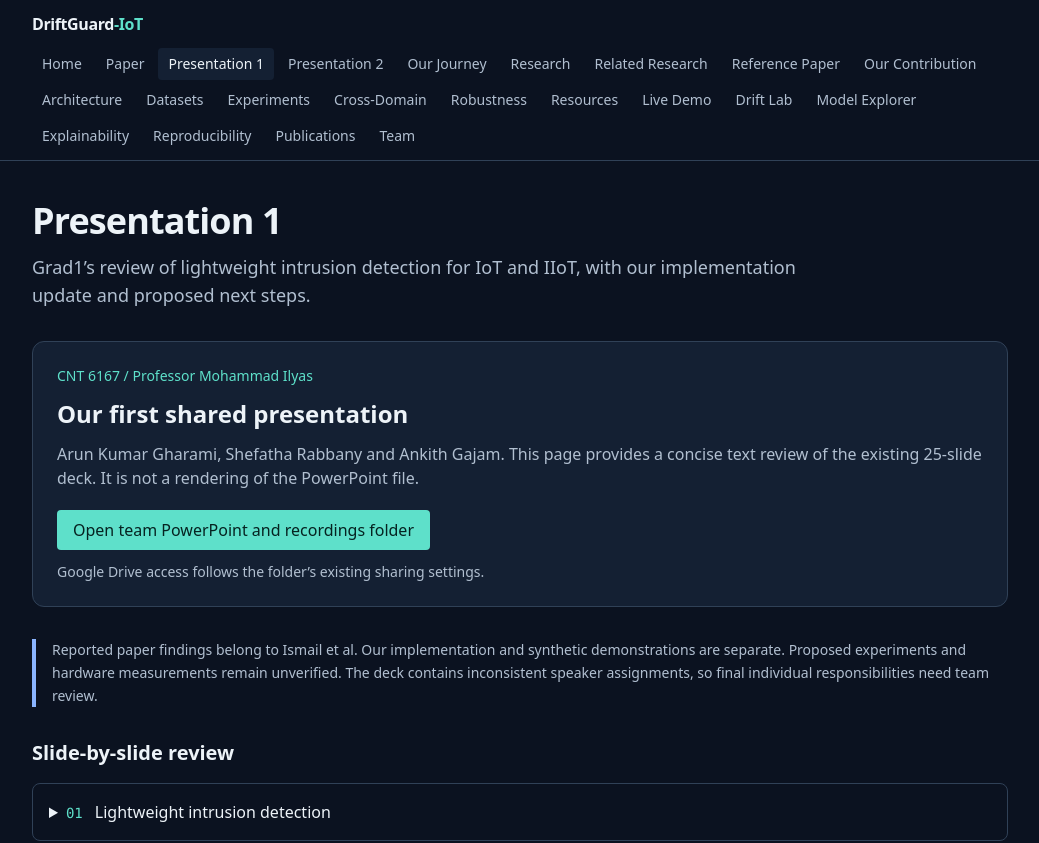
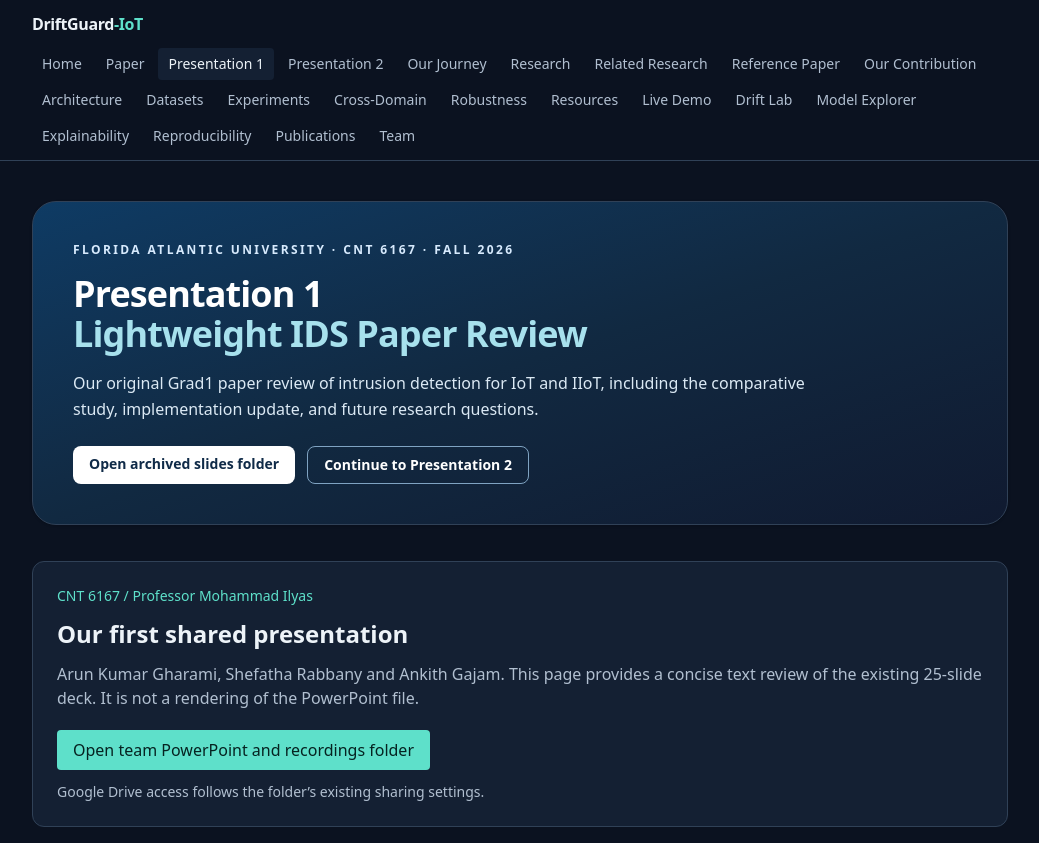
Before and after one commit to Arungharami/DriftGuard-IoT, a Next.js app in the folder apps/research-portal/: page /presentation-1 in a window 1280 px wide. Shown: the top 843 px of the page, without its empty margins (120-1159 px from the left). Built offline with nearby package versions, Linux system fonts and the light colour scheme.

Commit message:
style(presentation-1): polished academic hero and clear presentation sequence

```diff
--- a/apps/research-portal/src/app/presentation-1/page.tsx
+++ b/apps/research-portal/src/app/presentation-1/page.tsx
@@ -1,12 +1,21 @@
 import type { Metadata } from "next";
-import { PageHeader } from "@/components/ui";
+import Link from "next/link";
+
 import { PRESENTATION_FOLDER, SLIDE_REVIEW } from "@/content/group";
 
 export const metadata: Metadata = { title: "Presentation 1 review" };
 
 export default function PresentationOnePage() {
   return <>
-    <PageHeader title="Presentation 1" lede="Grad1’s review of lightweight intrusion detection for IoT and IIoT, with our implementation update and proposed next steps." />
+    <div className="mb-9 rounded-3xl border border-line bg-gradient-to-br from-[#0e3b64] via-[#112941] to-[#101a30] p-7 shadow-sm sm:p-10">
+      <p className="text-xs font-bold uppercase tracking-[.2em] text-[#d7eafd]">Florida Atlantic University · CNT 6167 · Fall 2026</p>
+      <h1 className="mt-4 text-3xl font-bold tracking-tight text-white sm:text-4xl">Presentation 1 <span className="block text-[#a7e1ed]">Lightweight IDS Paper Review</span></h1>
+      <p className="mt-4 max-w-3xl leading-relaxed text-[#dbe9f4]">Our original Grad1 paper review of intrusion detection for IoT and IIoT, including the comparative study, implementation update, and future research questions.</p>
+      <div className="mt-6 flex flex-wrap gap-3">
+        <a className="rounded-lg bg-white px-4 py-2 text-sm font-semibold text-[#102b48]" href={PRESENTATION_FOLDER}>Open archived slides folder</a>
+        <Link className="rounded-lg border border-[#7fa3c2] px-4 py-2 text-sm font-semibold text-white" href="/presentation-2">Continue to Presentation 2</Link>
+      </div>
+    </div>
     <div className="mb-8 rounded-xl border border-line bg-surface-muted p-6">
       <p className="text-sm font-medium text-accent">CNT 6167 / Professor Mohammad Ilyas</p>
       <h2 className="mt-3 text-2xl font-semibold">Our first shared presentation</h2>
```
